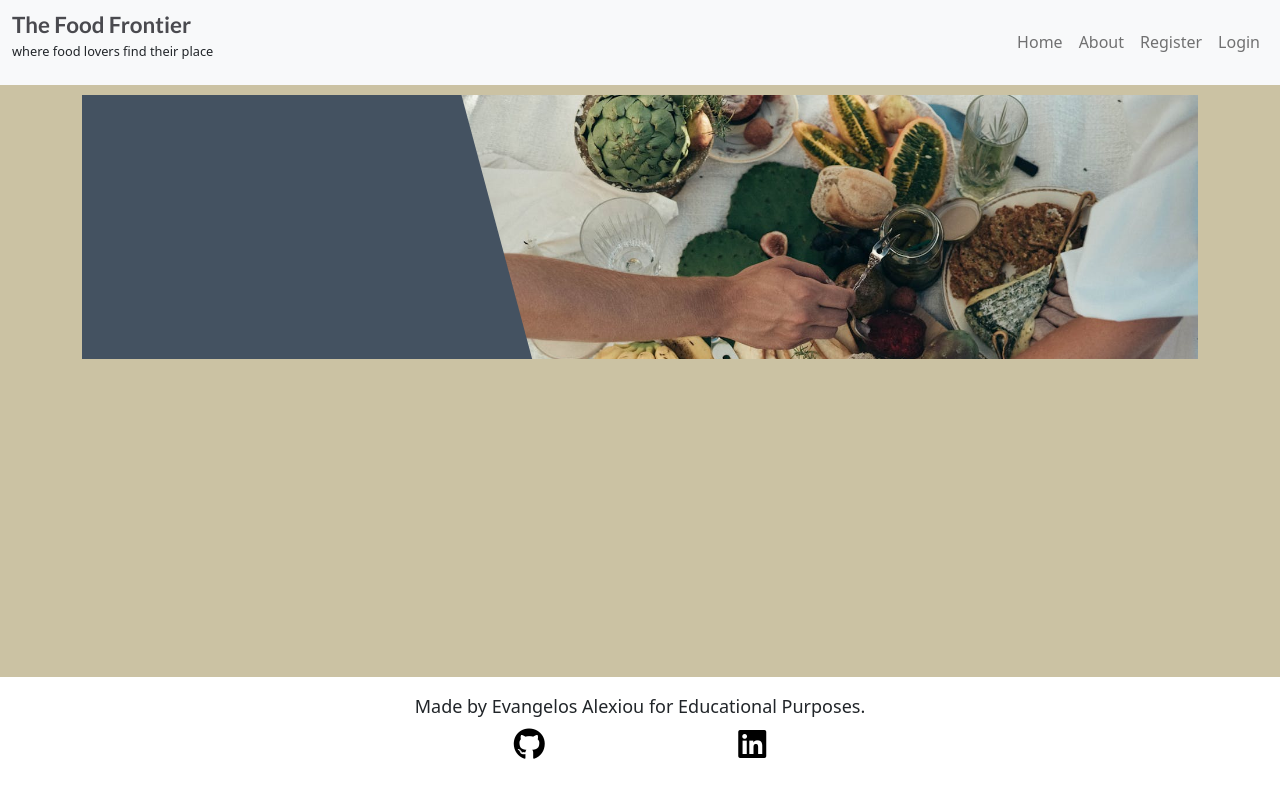
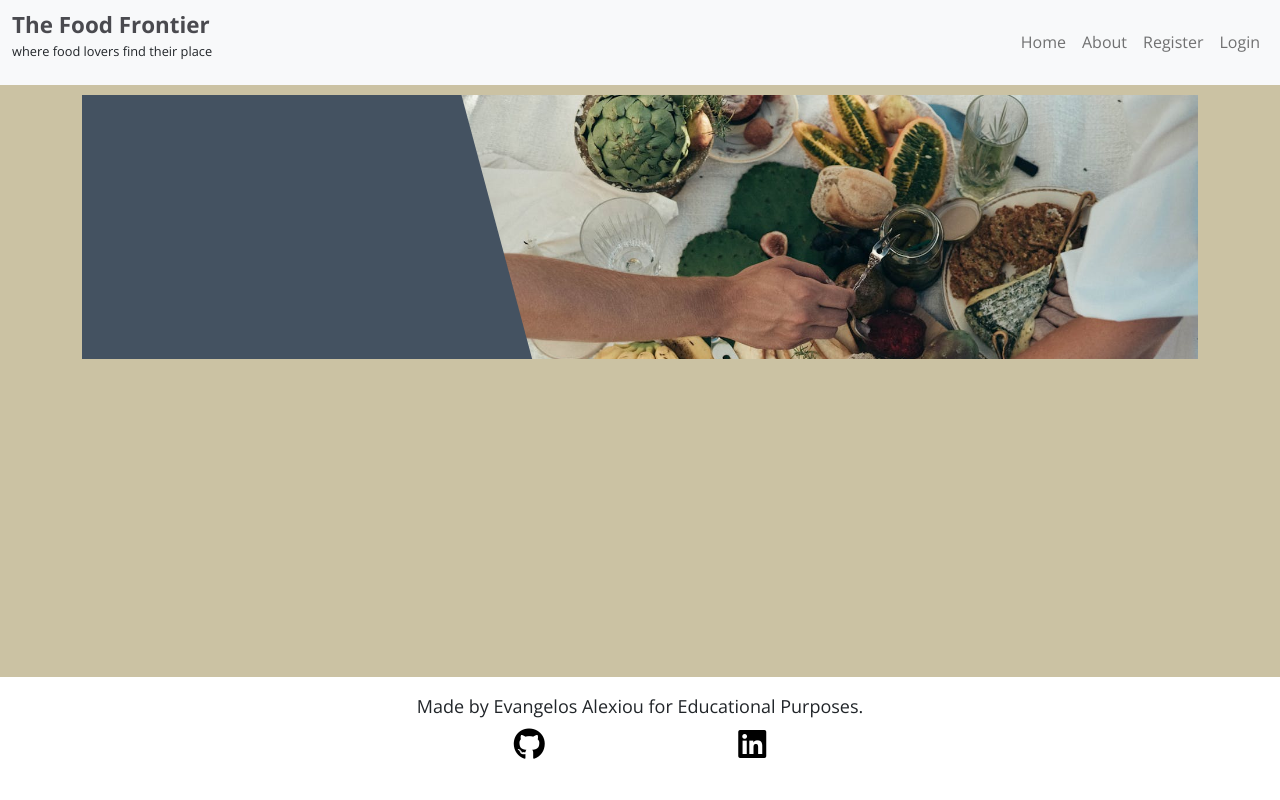
Before and after one commit to Alexiou981/the-food-frontier, a Django app: template about/templates/about/about.html in a window 1280 px wide. Run offline with Django 3.2, Linux system fonts and the light colour scheme; the template is opened without the code that fills it, so the values that code supplies are empty; some libraries are stand-ins or nearby versions.

Commit message:
style: import and change font family

```diff
--- a/static/css/style.css
+++ b/static/css/style.css
@@ -2,10 +2,10 @@
 
 body {
     background-color: #cbc2a3;
+    font-family: Open Sans, sans-serif
 }
 
 .brand {
-    font-family: Lato, sans-serif;
     font-size: 1.4rem;
     font-weight: 700;
     color: #4A4A4F;
--- a/templates/base.html
+++ b/templates/base.html
@@ -16,9 +16,12 @@
     <meta name="viewport" content="width=device-width, initial-scale=1" />
 
     <!-- Google Fonts CSS -->
-    <link rel="preconnect" href="https://fonts.gstatic.com">
-    <link href="https://fonts.googleapis.com/css2?family=Roboto:wght@300&display=swap" rel="stylesheet">
-    <link href="https://fonts.googleapis.com/css2?family=Lato:wght@300;700&display=swap" rel="stylesheet">
+    <link rel="preconnect" href="https://fonts.googleapis.com">
+    <link rel="preconnect" href="https://fonts.gstatic.com" crossorigin>
+    <link href="https://fonts.googleapis.com/css2?family=Open+Sans:ital,wght@0,300..800;1,300..800&display=swap" rel="stylesheet">
+    <style>
+        @import url('https://fonts.googleapis.com/css2?family=Open+Sans:ital,wght@0,300..800;1,300..800&display=swap');
+    </style>
 
     <!-- Font Awesome CSS -->
     <link rel="stylesheet" href="https://cdnjs.cloudflare.com/ajax/libs/font-awesome/5.15.3/css/all.min.css">
```
